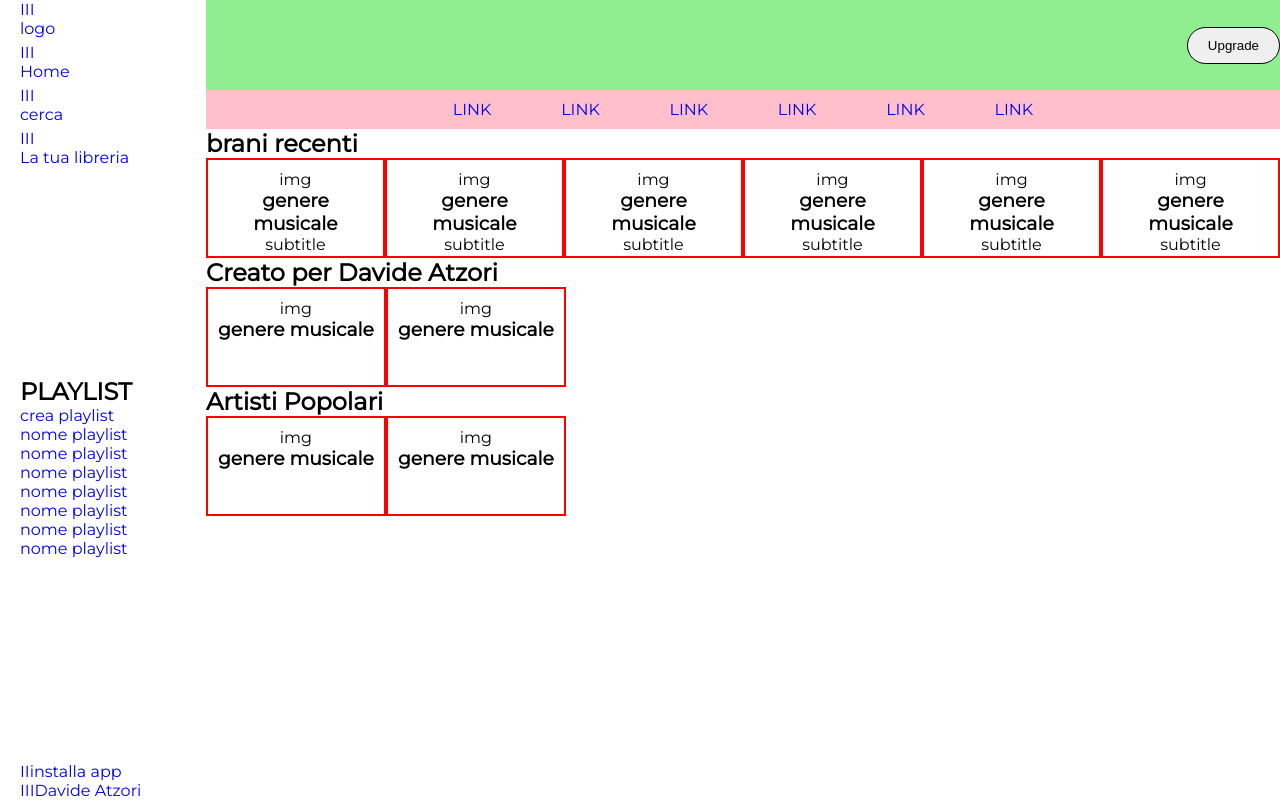
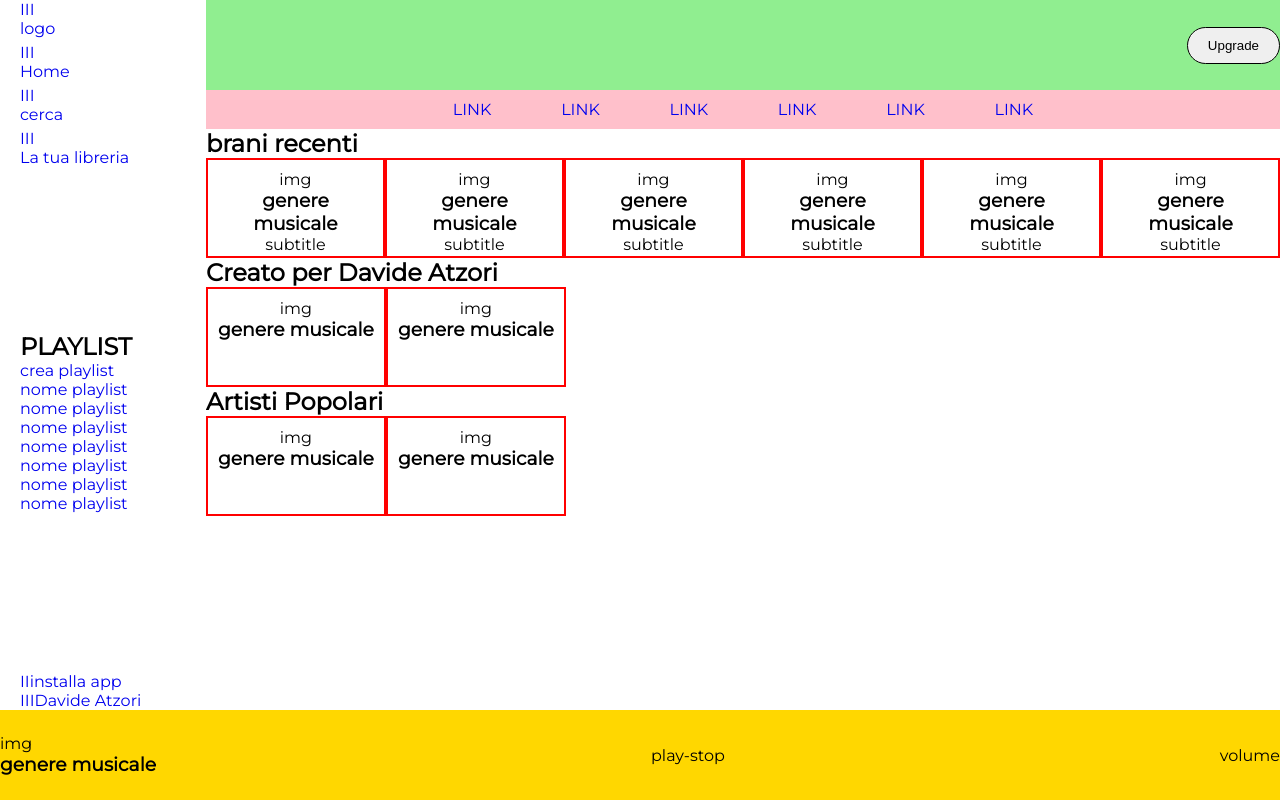
Before and after one commit to DavideAtzo/html-css-spotifyweb, a plain HTML site: page index.html in a window 1280 px wide. Drawn offline with Linux system fonts and the light colour scheme.

Commit message:
start footer

```diff
--- a/css/style.css
+++ b/css/style.css
@@ -44,12 +44,12 @@ menu container
 +++++++++++++++
 */
 .large-container{               /* contenitore main  */
-    height: 100vh;
+    height: calc(100vh - 90px);
 }
 
 #menu-container{
     width: 3.125rem;
-    height: 100%;              /* menu laterale  */
+    height: calc(100vh - 90px);            /* menu laterale  */
     padding: 0 1.25rem;
 }
 
@@ -216,3 +216,14 @@ artisti popolari
     padding: 10px;
     text-align: center;
 }
+/*
++++++++++++++++
+Footer
++++++++++++++++
+*/
+
+footer{
+    height: 90px;
+    background-color: gold;
+    align-items: center;
+}
--- a/index.html
+++ b/index.html
@@ -112,8 +112,9 @@
                         </div>
                     </div>
                 </section>
-                 <!-- fine brani recenti  -->
-                 <section id="scelti-per-te">
+                <!-- fine brani recenti  -->
+                <!-- sezione scelti per te  -->
+                <section id="scelti-per-te">
                     <div class="track-container">
                         <h2>Creato per Davide Atzori</h2>
                         <div class="track-box flex">
@@ -127,8 +128,10 @@
                             </div>
                         </div>
                     </div>
-                 </section>
-                 <section id="artisti-popolari">
+                </section>
+                <!-- fine sezione scelti per te  -->
+                <!-- sezione artisti popolari  -->
+                <section id="artisti-popolari">
                     <div class="track-container">
                         <h2>Artisti Popolari</h2>
                         <div class="track-box flex">
@@ -142,12 +145,27 @@
                             </div>
                         </div>
                     </div>
-                 </section>
+                </section>
+                <!-- fine sezione artisti popolari  -->
             </section>
-
         </div>
     </main>
-    <footer></footer>
+    <footer class="flex space-b">
+        <div id="canzone-in-play-left">
+            <div class="track-box flex">
+                <div class="box">
+                    <div>img</div>
+                    <h3>genere musicale</h3>
+                </div>
+            </div>
+        </div>
+        <div id="canzone-in-play-center">
+            <div>play-stop</div>
+        </div>
+        <div id="canzone-in-play-right">
+            <div>volume</div>
+        </div>
+    </footer>
 </body>
 
 </html>
```
